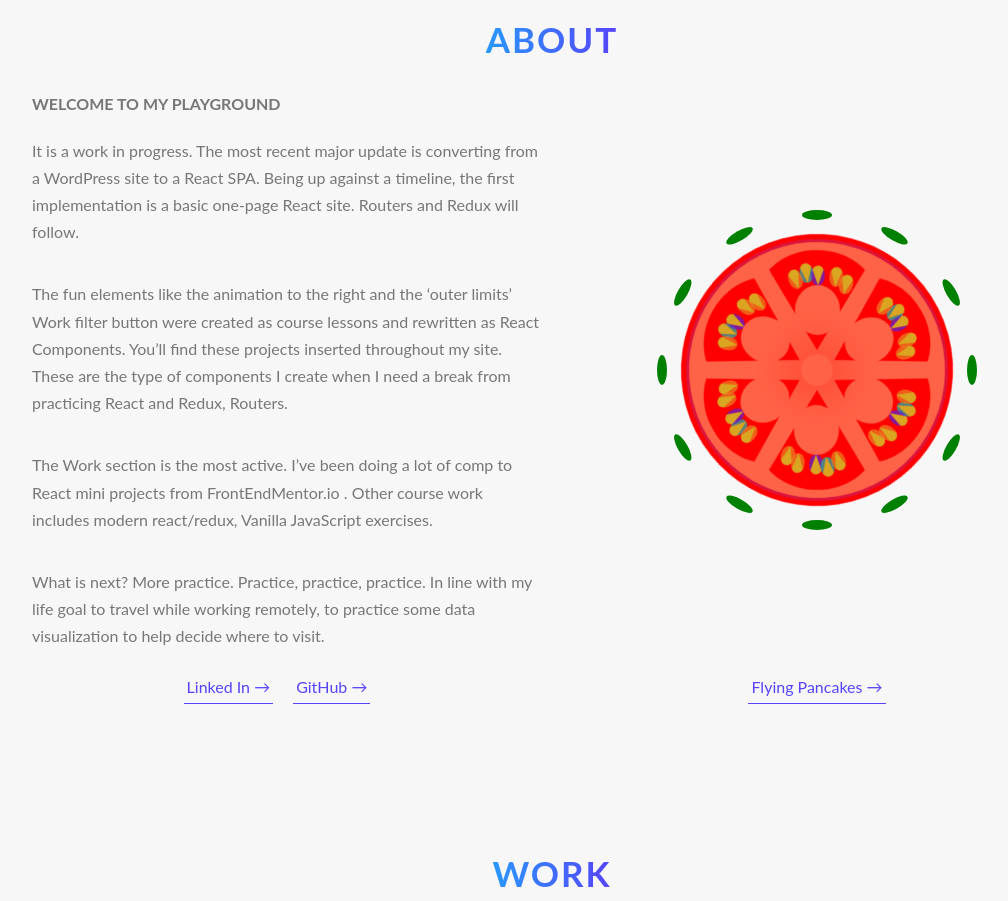
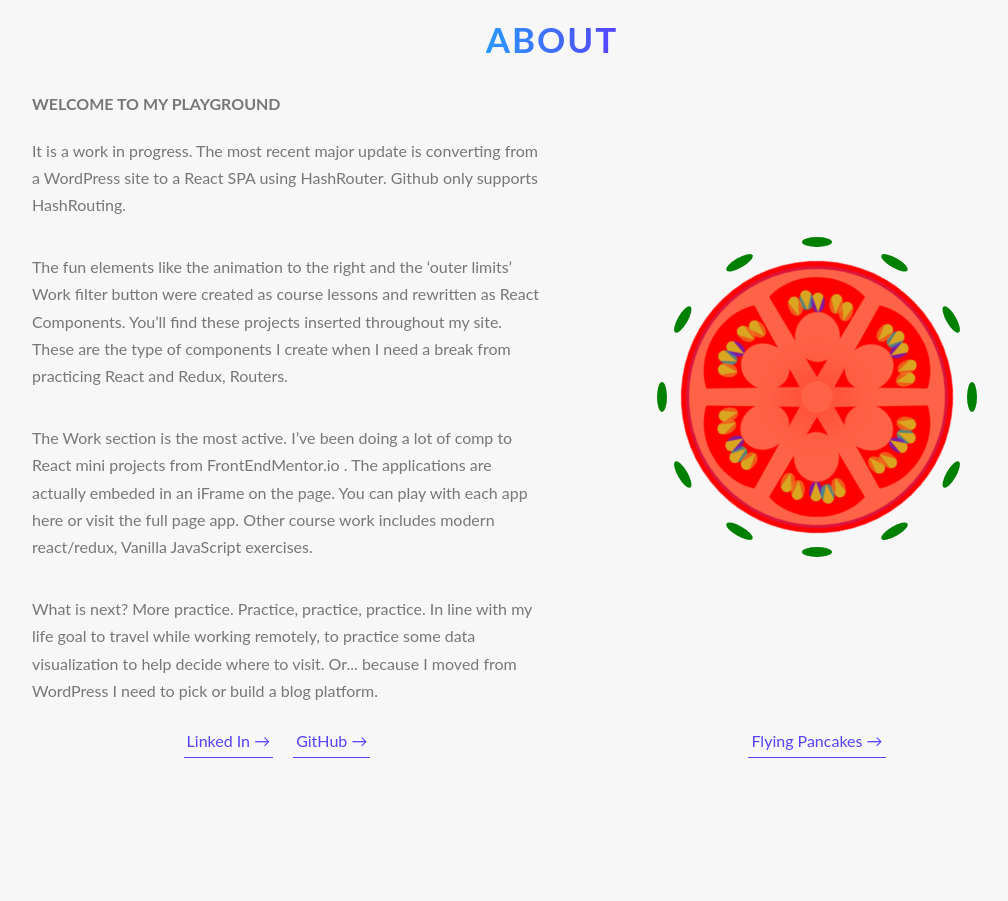
Before and after one commit to c-healey/portfolio-react, a React (Create React App) app: page /#/ in a window 1280 px wide. Shown: the part 840-1741 px from the top of the page, without its empty margins (88-1096 px from the left). Built offline with nearby package versions, Linux system fonts and the light colour scheme.

Commit message:
added developer resources page

```diff
--- a/src/components/About.js
+++ b/src/components/About.js
@@ -10,9 +10,8 @@ const about = () => {
         <h3 className="heading-tertiary">Welcome to my playground</h3>
         <p className="paragraph">
           It is a work in progress. The most recent major update is converting
-          from a WordPress site to a React SPA. Being up against a timeline, the
-          first implementation is a basic one-page React site. Routers and Redux
-          will follow.
+          from a WordPress site to a React SPA using HashRouter. Github only
+          supports HashRouting.
         </p>
         <p className="paragraph">
           The fun elements like the animation to the right and the ‘outer
@@ -23,13 +22,16 @@ const about = () => {
         </p>
         <p className="paragraph">
           The Work section is the most active. I’ve been doing a lot of comp to
-          React mini projects from FrontEndMentor.io . Other course work
-          includes modern react/redux, Vanilla JavaScript exercises.{" "}
+          React mini projects from FrontEndMentor.io . The applications are
+          actually embeded in an iFrame on the page. You can play with each app
+          here or visit the full page app. Other course work includes modern
+          react/redux, Vanilla JavaScript exercises.{" "}
         </p>
         <p className="paragraph">
           What is next? More practice. Practice, practice, practice. In line
           with my life goal to travel while working remotely, to practice some
-          data visualization to help decide where to visit.
+          data visualization to help decide where to visit. Or... because I
+          moved from WordPress I need to pick or build a blog platform.
         </p>
       </div>
       <div className="grid col-1 center mobile-row-1">
--- a/src/components/App.js
+++ b/src/components/App.js
@@ -4,6 +4,7 @@ import { HashRouter, Route, Switch } from "react-router-dom";
 import Home from "./Page/Home";
 import PomodoroMoments from "./Page/PomodoroMoments";
 import WorkPage from "./Page/WorkPage";
+import ResourcePage from "./Page/ResourcePage";
 
 import Footer from "./Footer";
 import Nav from "./Navigation";
@@ -25,7 +26,8 @@ class App extends React.Component {
             <Switch>
               <Route path="/" exact component={Home} />
               <Route path="/work" component={WorkPage} />
-              <Route path="/pomodoro-moments" component={PomodoroMoments} />
+              <Route path="/resources" component={ResourcePage} />
+              {/* <Route path="/pomodoro-moments" component={PomodoroMoments} /> */}
             </Switch>
             <Footer />
           </div>
--- a/src/components/Header.js
+++ b/src/components/Header.js
@@ -20,7 +20,7 @@ const header = () => {
       </h1>
 
       <a href="#section-book" className="btn btn--white btn--animated ">
-        Get Started
+        Get In Touch
       </a>
     </header>
   );
--- a/src/components/Navigation.js
+++ b/src/components/Navigation.js
@@ -51,6 +51,11 @@ class Nav extends React.Component {
                 <span>02</span>Work
               </Link>
             </li>
+            <li className="navigation__item">
+              <Link to="/resources" className="navigation__link">
+                <span>02</span>Developer Resources
+              </Link>
+            </li>
             {/* <li className="navigation__item">
               <a href="#section-features" className="navigation__link">
                 <span>02</span>Key Attributes
--- /dev/null
+++ b/src/components/Page/ResourcePage.js
@@ -0,0 +1,50 @@
+import React from "react";
+const resourceData = [
+  {
+    icon: "./portfolio-react/img/96px-Visual_Studio_Code_1.35_icon.svg.png",
+    title: "Visual Studio",
+    url: "https://code.visualstudio.com/",
+    summary:
+      "Visual Studio is  a free code editor built by microsoft. It comes with Emmit built in there are hundreds of extensions available to make coding easier. CHeck out the next panel to see how I set up Visual Studio.",
+  },
+  {
+    icon: "./portfolio-react/img/96px-Visual_Studio_Code_1.35_icon.svg.png",
+    title: "My Visual Studio Setup",
+    url: "https://code.visualstudio.com/",
+    summary: "Theme, extensions and configuration I use",
+  },
+  {
+    icon: "./portfolio-react/img/logo.svg",
+    title: "Emmet Cheat Sheet",
+    url: "https://docs.emmet.io/cheat-sheet/",
+    summary:
+      "Essential for writing HTML, Emmet is built into Visual Studio and Codepen to make liffe easier.",
+  },
+];
+const resourceCard = () => {
+  return resourceData.map((card, idx) => {
+    return (
+      <div className="feature" key={`resource-${idx}`}>
+        <img className="feature__icon icon" src={card.icon} alt="icon"></img>
+        <a href={card.url}>
+          <h4 className="heading-4 heading-4--dark feature__heading">
+            {card.title}
+          </h4>
+        </a>
+        <p className="feauture__text">{card.summary}</p>
+      </div>
+    );
+  });
+};
+const ResourcePage = () => {
+  return (
+    <div className="container page section-features">
+      <h2 className="center-col heading-secondary center  ">
+        Developer Resources
+      </h2>
+      <div className="center-col grid col-3">{resourceCard()}</div>
+    </div>
+  );
+};
+
+export default ResourcePage;
--- a/src/sass/base/_base.scss
+++ b/src/sass/base/_base.scss
@@ -32,7 +32,8 @@ body {
   //   padding: 0;
   // }
 }
-section {
+section,
+.page {
   grid-gap: 6rem;
   padding: 6rem 0;
 }
@@ -119,6 +120,10 @@ iframe {
   width: 100%;
   height: 40rem;
 }
+.icon {
+  width: 3.5rem;
+  height: 3.5rem;
+}
 @include respond(tab-port) {
   .container {
     grid-template-columns:
```
Also changed, not shown: public/img/96px-Visual_Studio_Code_1.35_icon.svg.png (added), public/img/logo.svg (added).
